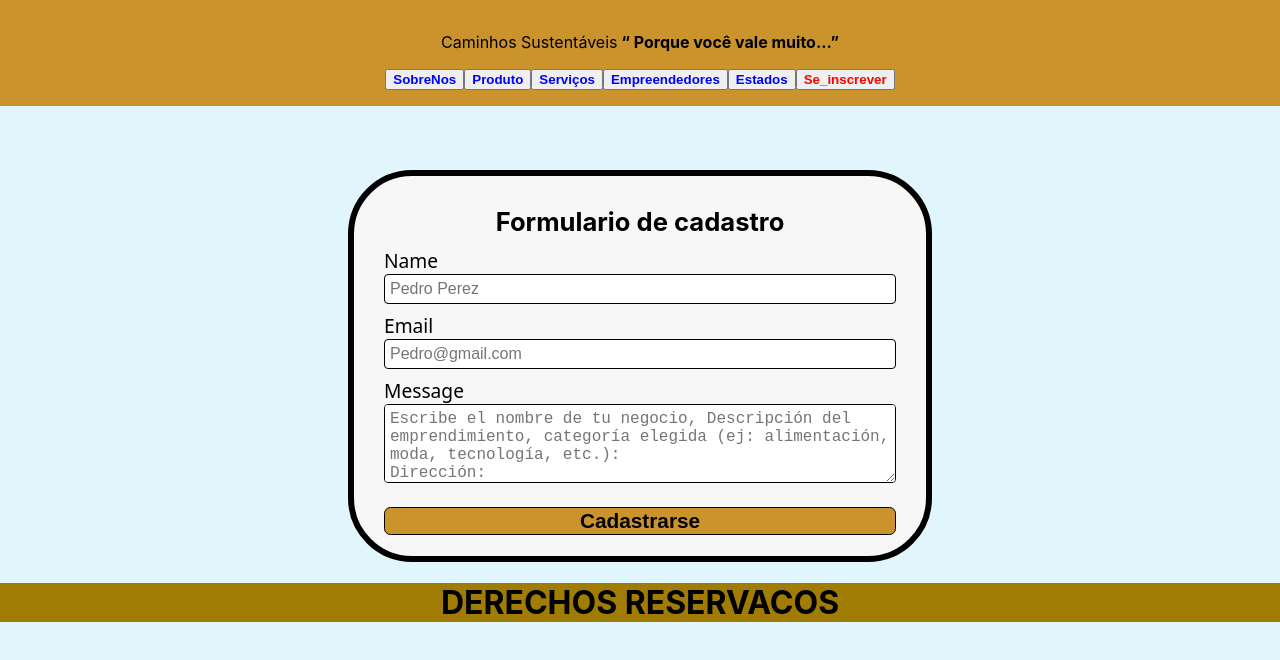
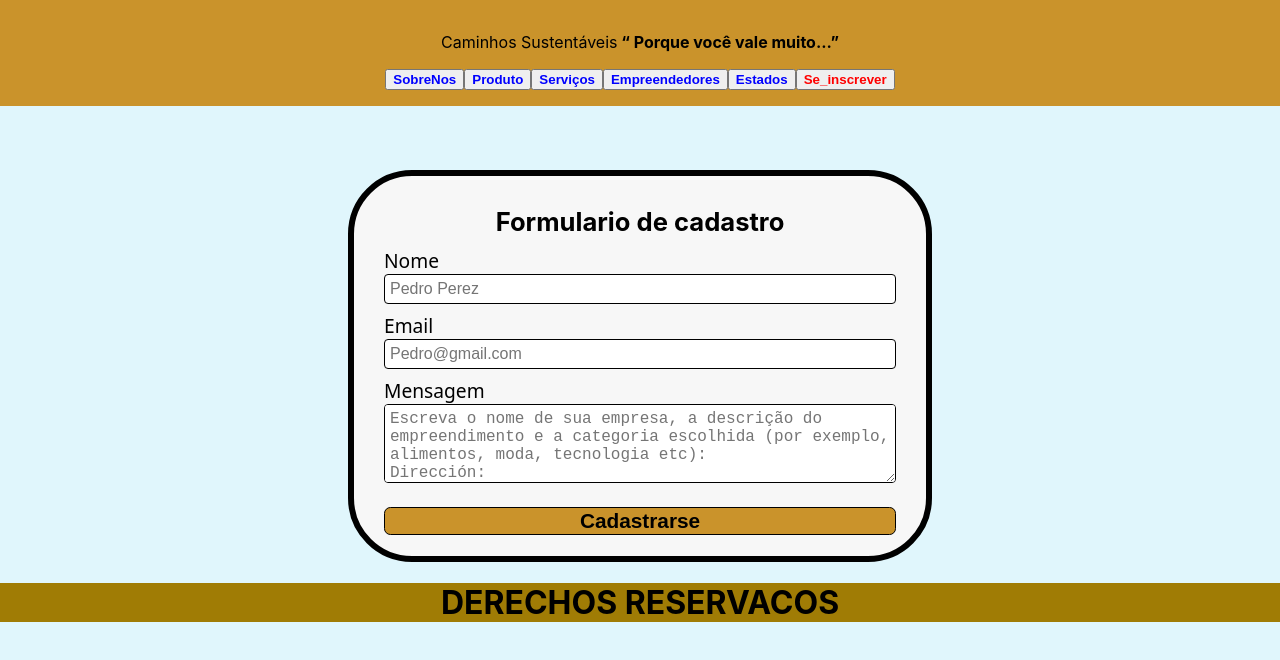
Before and after one commit to Gabyzda/Caminhos-Sustent-veis, a React (Create React App) app in the folder frontend/: page /Seinscrever in a window 1280 px wide. Shown: the top 660 px of the page. Built offline with nearby package versions, Linux system fonts and the light colour scheme.

Commit message:
Tradução dos placeholders Seinscrever.js

```diff
--- a/frontend/src/componentes/Seinscrever.js
+++ b/frontend/src/componentes/Seinscrever.js
@@ -22,12 +22,12 @@ export default function Seinscrever() {
       <div className="presenta_css">
           <h3> Formulario de cadastro  </h3>
           <form ref={form} onSubmit={sendEmail}>
-            <label>Name</label>
+            <label>Nome</label>
             <input className='controls' type="text" name="user_name"  placeholder='Pedro Perez'/>
             <label>Email</label>
             <input className='controls' type="email" name="user_email" placeholder='Pedro@gmail.com'/>
-            <label>Message</label>
-            <textarea name="message" className='controls'  id= "message" placeholder='Escribe el nombre de tu negocio, Descripción del emprendimiento, categoría elegida (ej: alimentación, moda, tecnología, etc.):
+            <label>Mensagem </label>
+            <textarea name="message" className='controls'  id= "message" placeholder='Escreva o nome de sua empresa, a descrição do empreendimento e a categoria escolhida (por exemplo, alimentos, moda, tecnologia etc):
 Dirección:' />
             <input className='button' type="submit" value="Cadastrarse" />
           </form>
```
